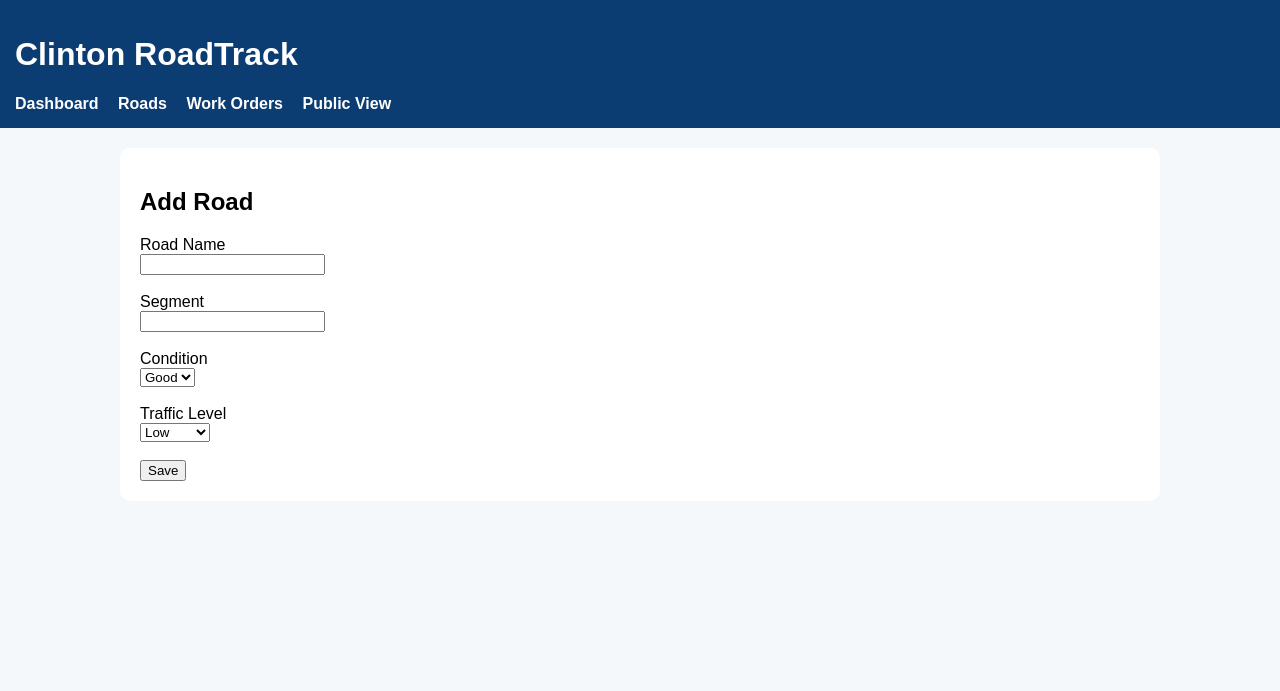
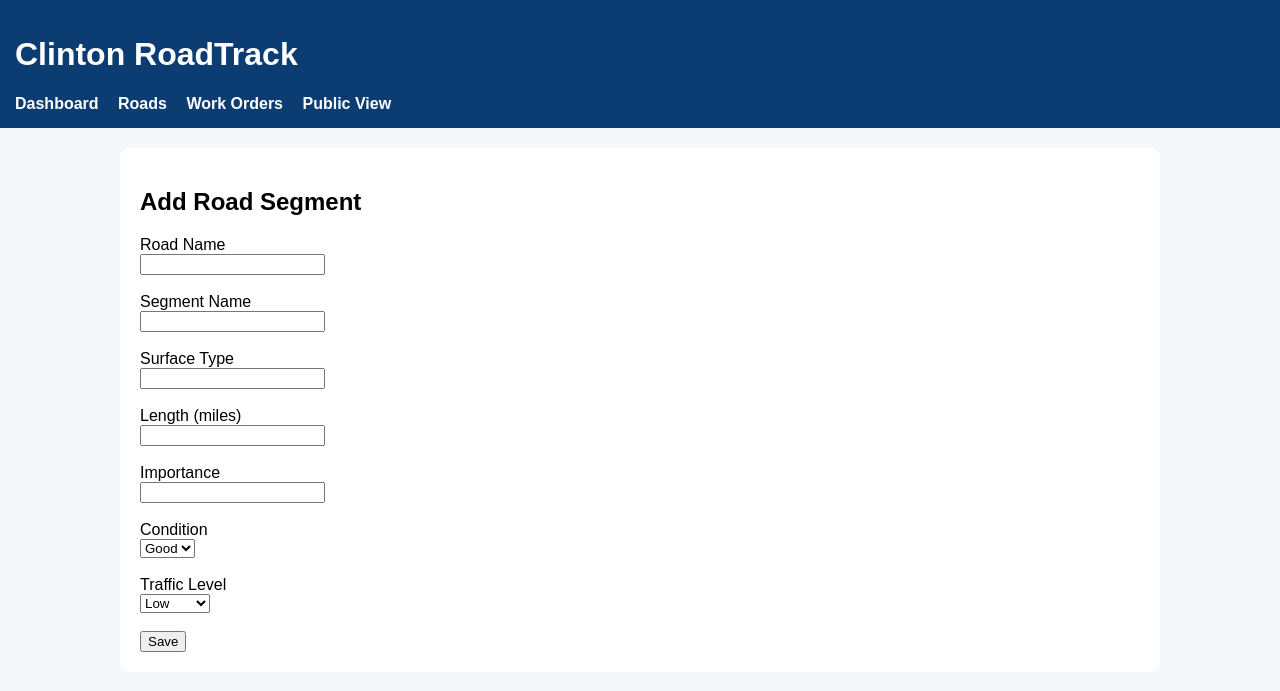
Before and after one commit to zibblezach-ux/clinton-roadtrack, a Python web app: template templates/road_form.html in a window 1280 px wide. Shown: the top 691 px of the page. Run offline with Jinja, Linux system fonts and the light colour scheme; the template is opened without the code that fills it, so the values that code supplies are empty.

Commit message:
Add files via upload

```diff
--- a/templates/road_form.html
+++ b/templates/road_form.html
@@ -1,14 +1,24 @@
 {% extends "base.html" %}
 {% block content %}
 
-<h2>{% if road %}Edit{% else %}Add{% endif %} Road</h2>
+<h2>{% if road %}Edit{% else %}Add{% endif %} Road Segment</h2>
 
 <form method="post">
+
   <label>Road Name</label><br>
   <input type="text" name="name" value="{{ road.name if road else '' }}" required><br><br>
 
-  <label>Segment</label><br>
+  <label>Segment Name</label><br>
   <input type="text" name="segment_name" value="{{ road.segment_name if road else '' }}" required><br><br>
+
+  <label>Surface Type</label><br>
+  <input type="text" name="surface_type" value="{{ road.surface_type if road else '' }}"><br><br>
+
+  <label>Length (miles)</label><br>
+  <input type="number" step="0.01" name="length_miles" value="{{ road.length_miles if road else '' }}"><br><br>
+
+  <label>Importance</label><br>
+  <input type="text" name="importance" value="{{ road.importance if road else '' }}"><br><br>
 
   <label>Condition</label><br>
   <select name="condition">
@@ -25,6 +35,7 @@
   </select><br><br>
 
   <button type="submit">Save</button>
+
 </form>
 
 {% endblock %}
```
Also changed, not shown: templates/roads.html (+16 -32 lines).
